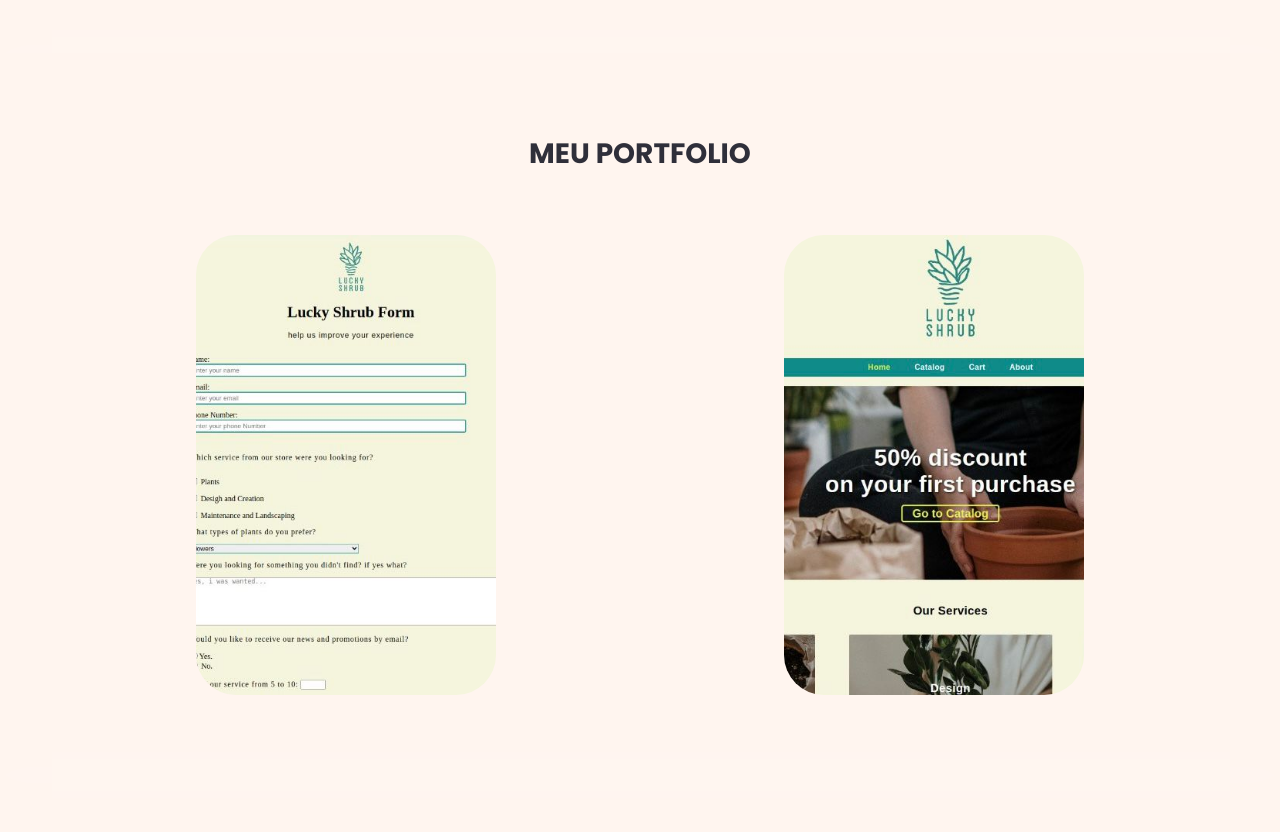
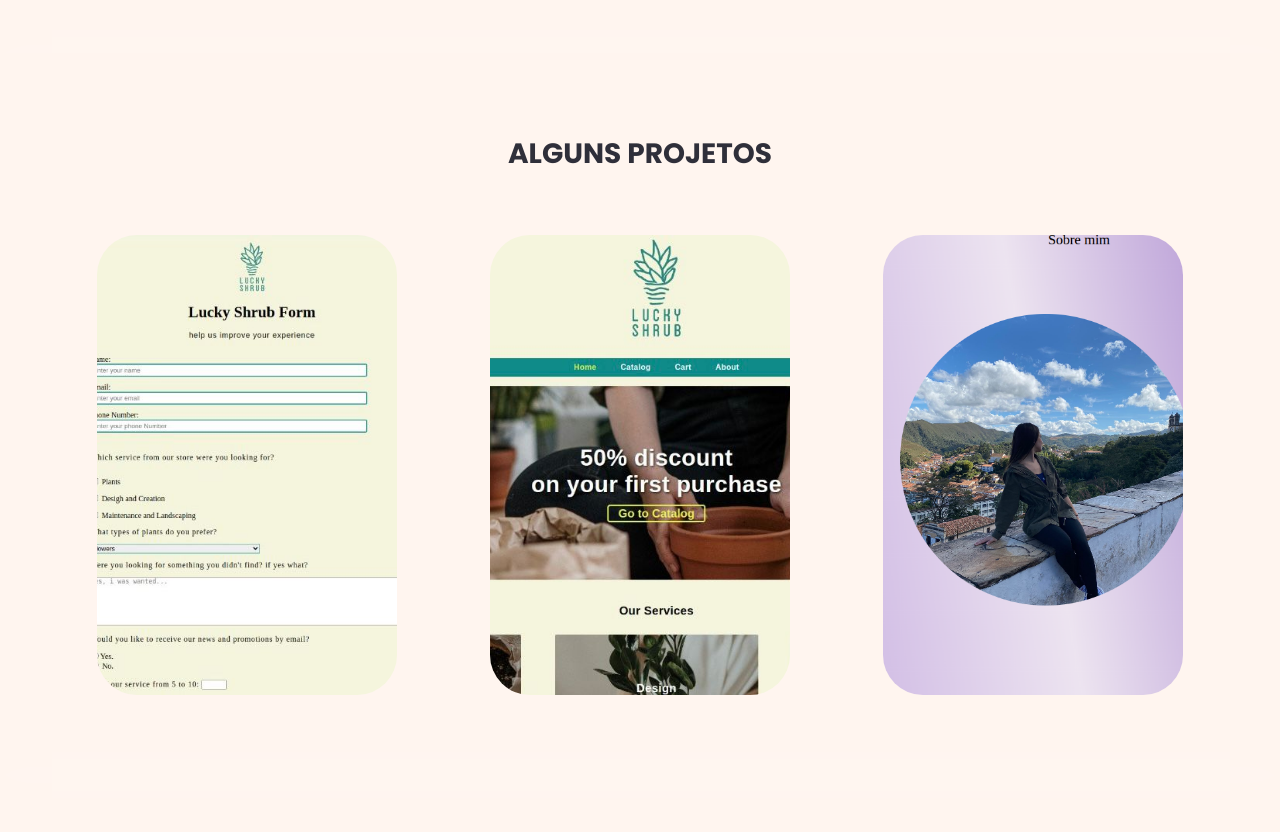
Before and after one commit to erikalps/portfolio, a plain HTML site: page index.html in a window 1280 px wide. Shown: the part 2440-3272 px from the top of the page. Drawn offline with nearby package versions, Linux system fonts and the light colour scheme.

Commit message:
adicionei um novo projeto

```diff
--- a/index.html
+++ b/index.html
@@ -111,7 +111,7 @@
         </section><!--sobre-->
         <section class="portifolio" id="projetos">
             <div class="interface">
-                <h2 class="titulo">MEU <span>PORTFOLIO</span></h2>
+                <h2 class="titulo">ALGUNS PROJETOS</h2>
                 <div class="flex">
                     <a href="https://erikalps.github.io/formulario-freeCodeCamp/" target="blank" rel="noopener noreferrer">
                     <div class="img-port" style="background-image: url(images/imgLuckyi.jpeg);">
@@ -122,7 +122,12 @@
                     <div class="img-port" style="background-image: url(images/imgLuckyiFor.jpeg);">
                         <div class="overlay">PROJETO 2</div> <!--OVERLAY-->
                     </div>
-                    </a> <!--projeto-->
+                    </a> <!--projeto2-->
+                    <a href=https://erikalps.github.io/Sobre_mim/ target="blank" rel="noopener noreferrer">
+                    <div class="img-port" style="background-image: url(images/Projeto3.png);">
+                        <div class="overlay">PROJETO 3</div> <!--OVERLAY-->
+                    </div>
+                    </a> <!--projeto3-->
                 </div>
             </div><!--interface. para limitar as laterais do site-->
         </section> <!--portifolio-->
```
Also changed, not shown: images/Projeto3.png (added).
